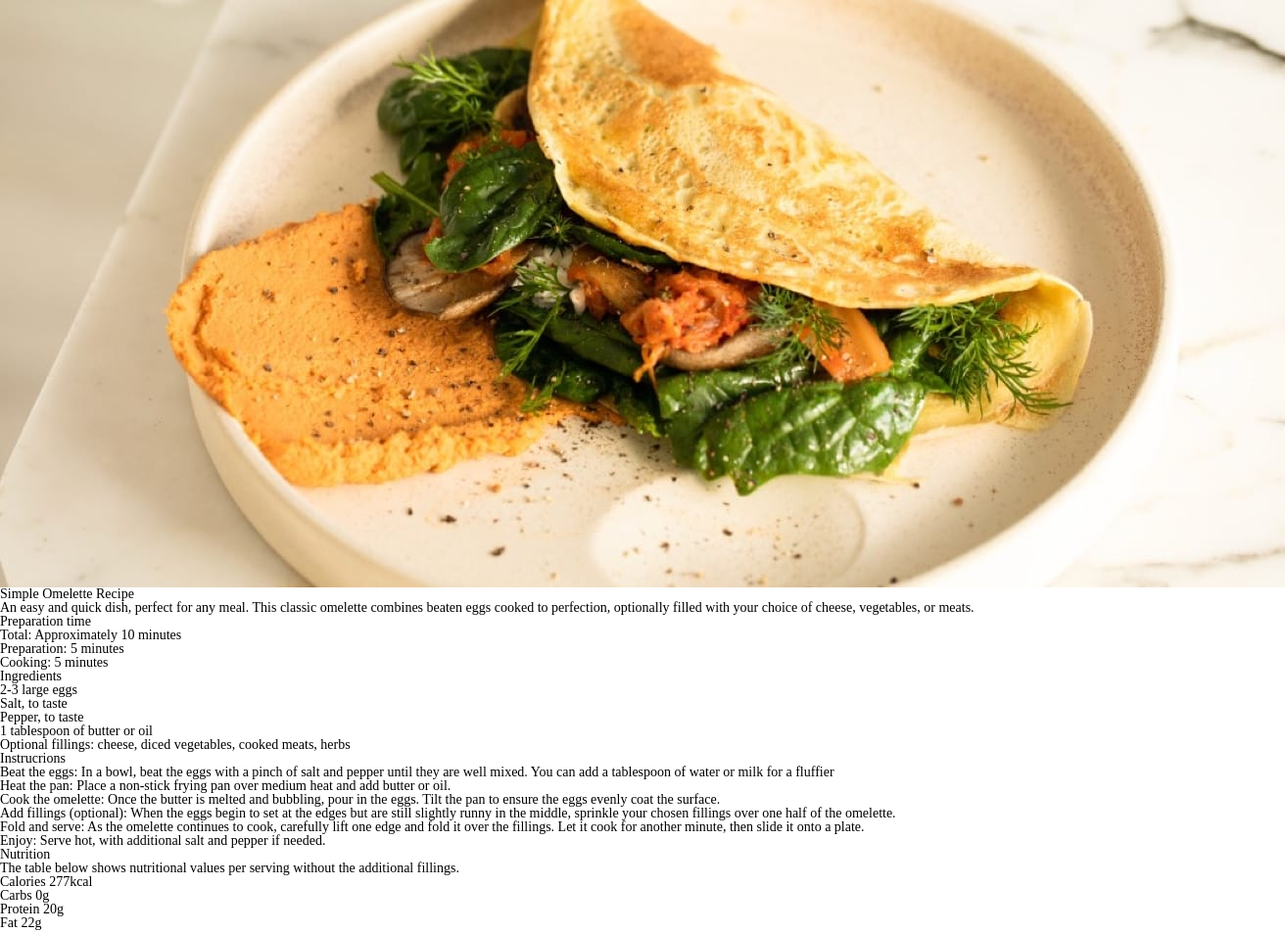
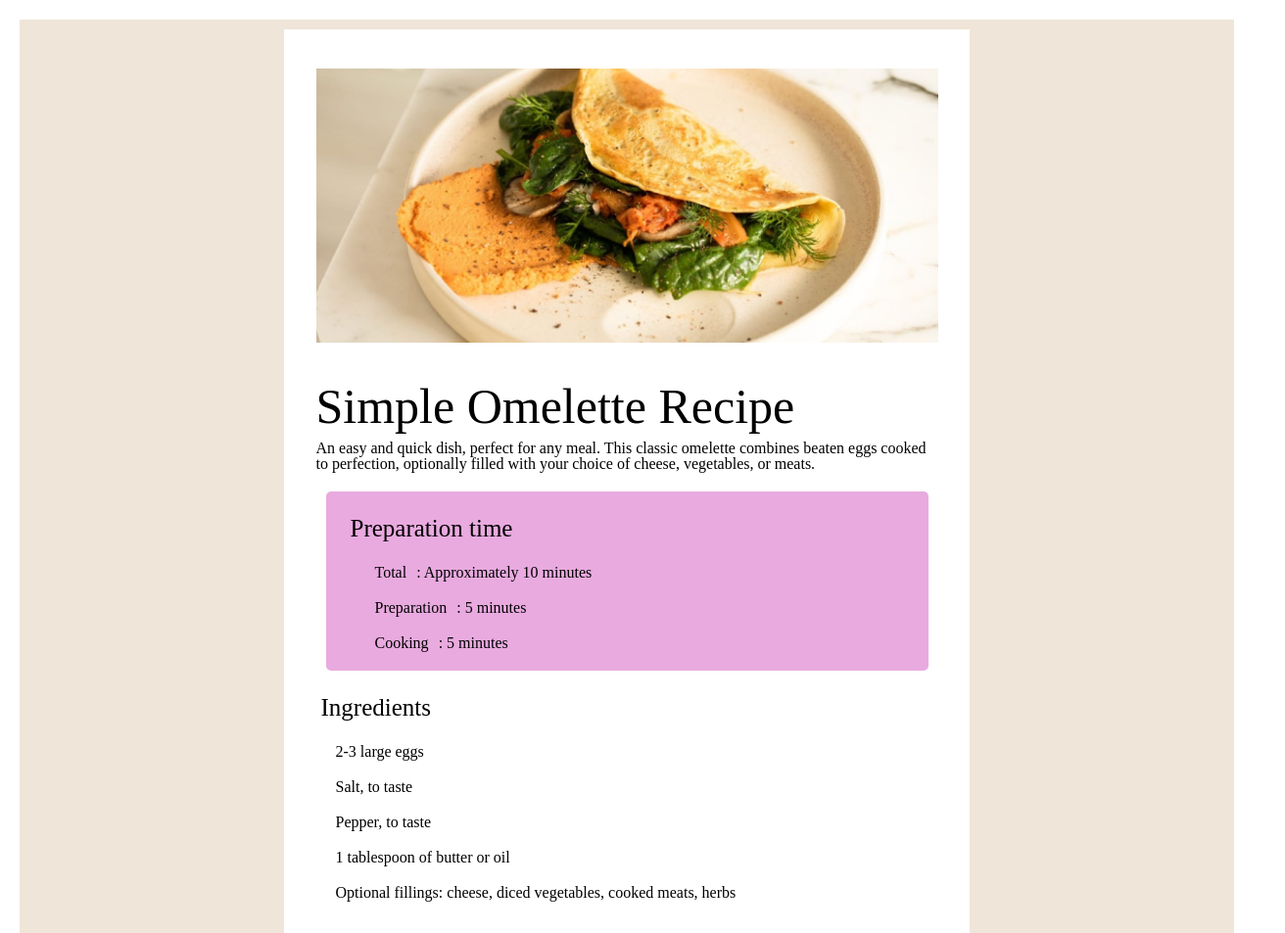
Before and after one commit to MxxPxn/recipe_page, a plain HTML site: page index.html in a window 1280 px wide. Shown: the top 953 px of the page at 98% size, 1312 px wide, since content can reach past the window. Drawn offline with Linux system fonts and the light colour scheme.

Commit message:
added some rules to classes

```diff
--- a/#source/scss/style.scss
+++ b/#source/scss/style.scss
@@ -1,19 +1,59 @@
 
 @import "nulling.scss";
 
+* {
+    box-sizing: border-box;
+}
+h2{
+    font-size: 25px;
+    padding: 15px;
+}
+* , p{
+    font-size: 16px;
+    padding: 10px;
+}
+
+.wrapper {
+    display: flex;
+    flex-direction: column;
+    align-items: center;
+    background-color: rgb(239,229,216);
+    height: 200%;
 
 
-.wraper {
 }
 .body {
+    display: flex;
+    flex-direction: column;
+    align-items: center;
+    max-width: 700px;
+    background-color: rgb(255, 255, 255);
 }
 .content {
 
-		&__image {}
+		&__image {
+            text-align: center;
+            img{
+                border-radius: 10px;
+                width: 655px;
+                height: 300px;
+            }
 
-		&__info {}
+        }
 
-		&__preptime {}
+		&__info {
+            h1{
+                padding: 10px 0 0 10px;
+                font-size: 50px;
+            }
+        }
+
+		&__preptime {
+            margin: 0 30px 0 30px;
+            border-radius: 5px;
+            background-color: rgb(233, 170, 223);
+            // background-color: rgb(253, 247, 252);
+        }
 
 		&__ingredients {}
 
@@ -21,3 +61,6 @@
 
 		&__nutrition {}
 }
+.content-list{
+    padding: 0 0 0 20px;
+}
```
Also changed, not shown: css/style.css.
